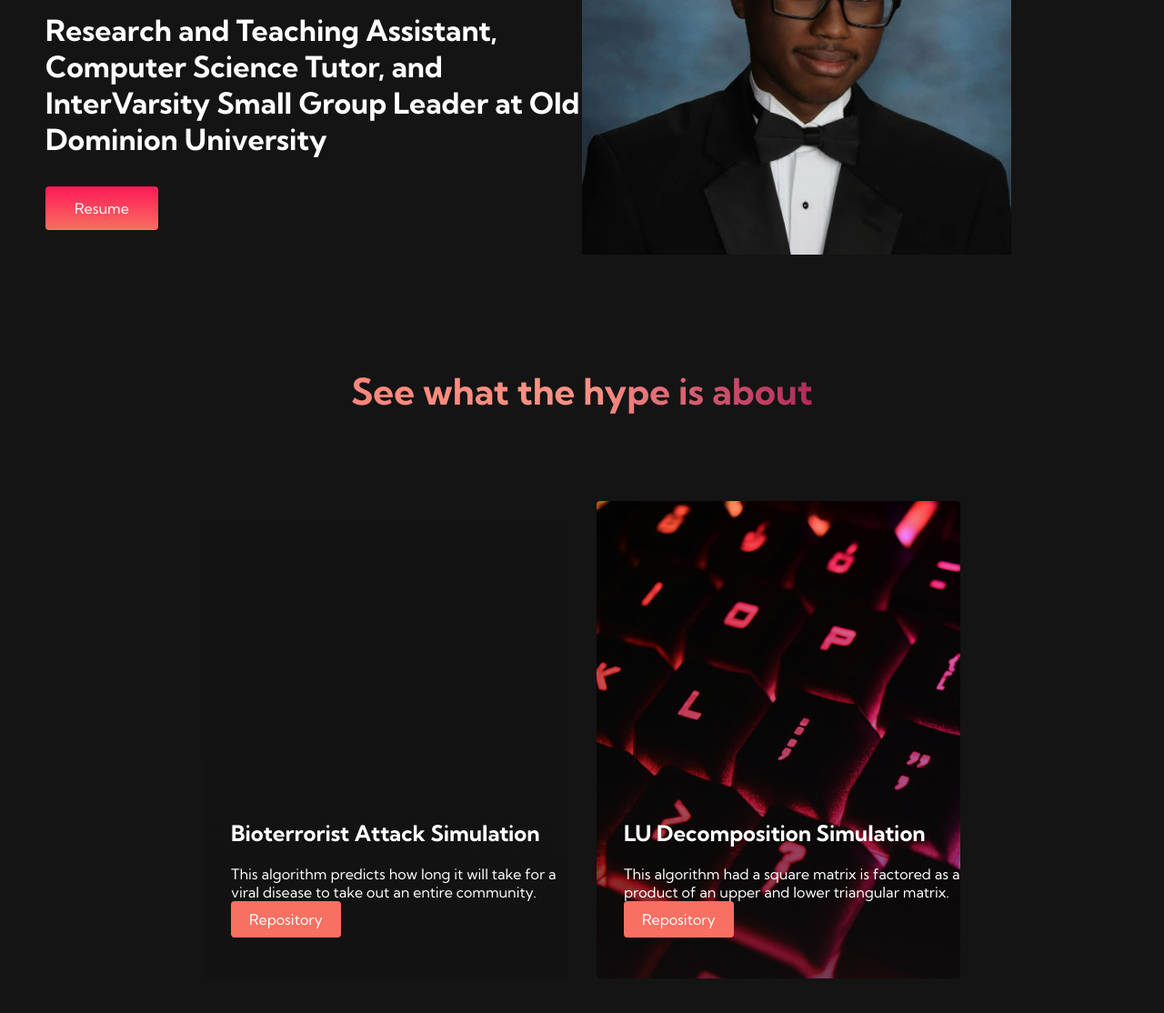
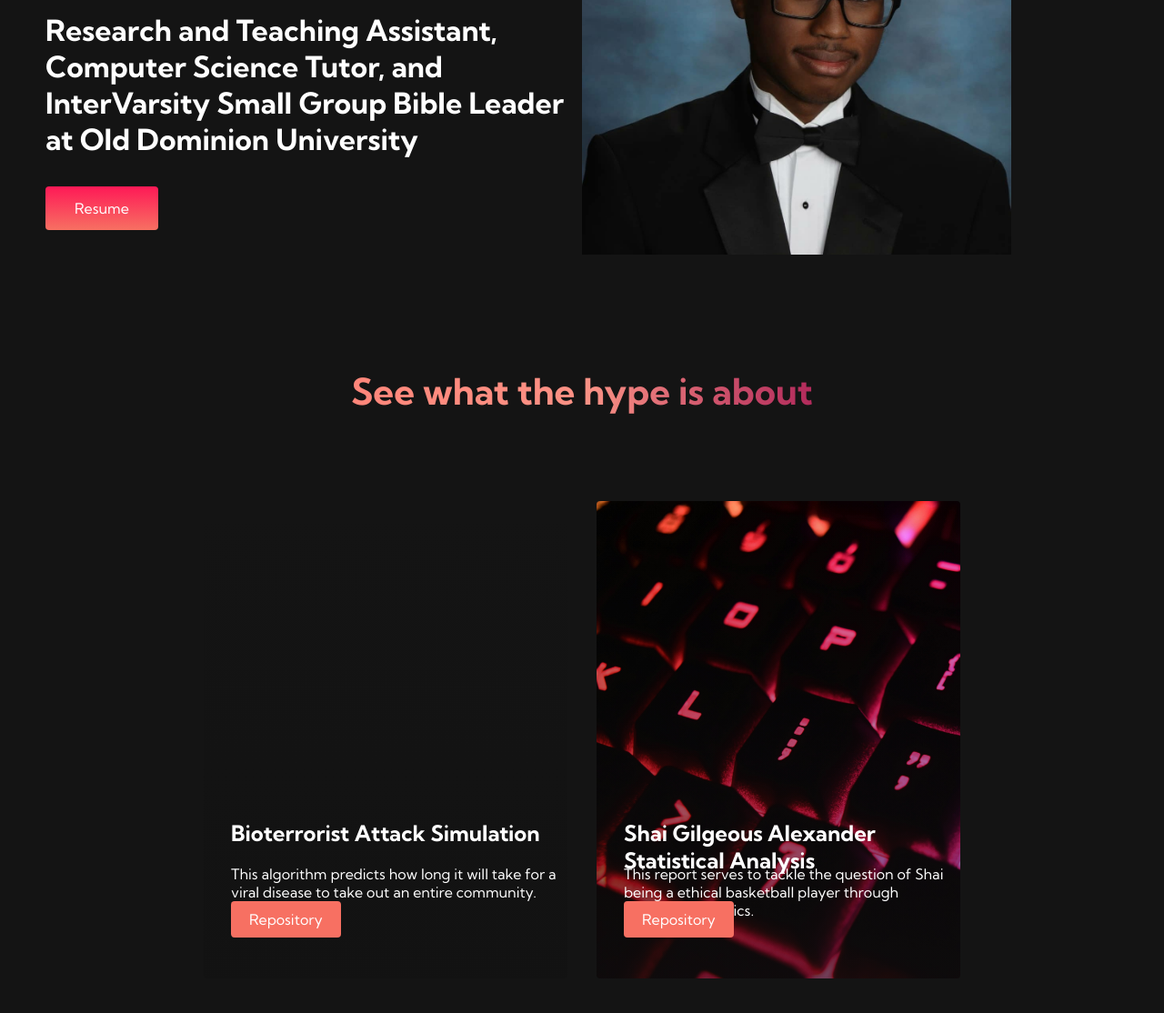
Before and after one commit to shawngobrzy/shawnbryant.github.io, a plain HTML site: page index.html in a window 1280 px wide. Shown: the part 394-1508 px from the top of the page at 91% size. Drawn offline with Linux system fonts and the light colour scheme.

Commit message:
Update index.html

```diff
--- a/index.html
+++ b/index.html
@@ -28,7 +28,7 @@
             <h1>Shawn Bryant</h1>
             <h2>Romans 1:16</h2>
             <p>Research and Teaching Assistant,
-                Computer Science Tutor, and InterVarsity Small Group Leader at Old Dominion University</p>
+                Computer Science Tutor, and InterVarsity Small Group Bible Leader at Old Dominion University</p>
             <!-- <button class="main__btn">
                 <a href="ShawnBryant_Resume.pdf">Resume</a>
             </button> -->
@@ -59,13 +59,13 @@
             </button>
             </div>
         <div class="services__card">
-            <h2>LU Decomposition Simulation</h2>
-            <p>This algorithm had a square matrix is factored as a product of
-                an upper and lower triangular matrix.</p>
+            <h2>Shai Gilgeous Alexander Statistical Analysis</h2>
+            <p>This report serves to tackle the question of Shai
+                being a ethical basketball player through advanced statistics.</p>
             <!--<button class="repo__btn">
-                <a href="https://github.com/shawngobrzy/LU-Decomposition">Repository
+                <a href="https://github.com/shawngobrzy/Is-SGA-an-unethical-scorer-">Repository
                 </a></button>-->
-                <button class="repo__btn" onclick="window.location.href='https://github.com/shawngobrzy/LU-Decomposition'">
+                <button class="repo__btn" onclick="window.location.href='https://github.com/shawngobrzy/Is-SGA-an-unethical-scorer-'">
                     Repository
             </button>
         </div>
```
